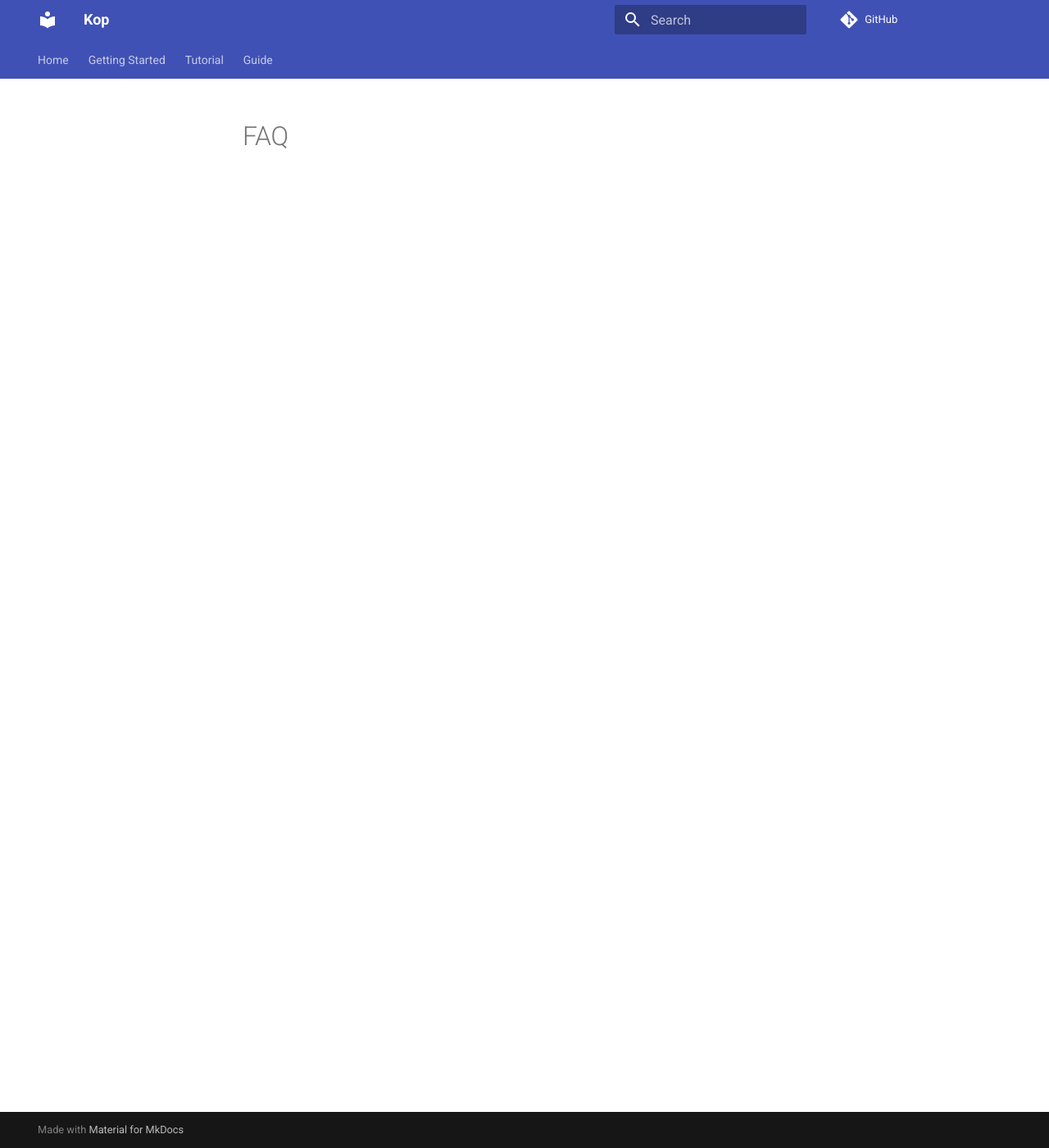
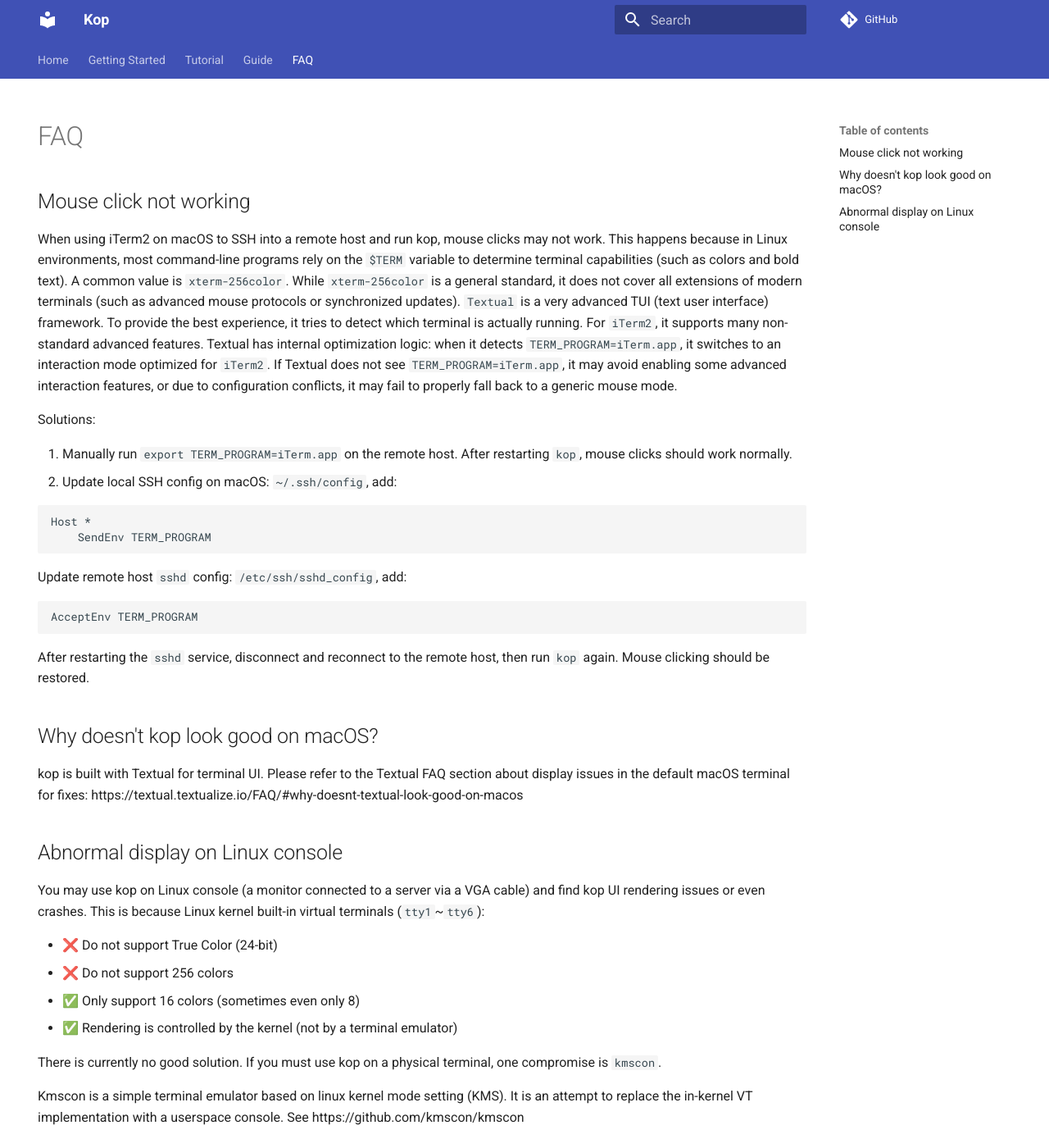
Before and after one commit to vegaoqiang/kop, an MkDocs documentation site: the page built from docs/faq.md, in a window 1280 px wide and 1400 px high. Shown: the whole window at 82% size. Built offline with MkDocs 1.6.1 and Material for MkDocs 9.7.7, drawn with Linux system fonts in a browser that asks for light colours; comment, search, counter and statistics services are not loaded.

Commit message:
add docs

````diff
--- a/docs/faq.md
+++ b/docs/faq.md
@@ -1 +1,45 @@
+---
+hide:
+  - navigation
+---
+
 # FAQ
+
+## Mouse click not working
+
+When using iTerm2 on macOS to SSH into a remote host and run kop, mouse clicks may not work. This happens because in Linux environments, most command-line programs rely on the `$TERM` variable to determine terminal capabilities (such as colors and bold text). A common value is `xterm-256color`. While `xterm-256color` is a general standard, it does not cover all extensions of modern terminals (such as advanced mouse protocols or synchronized updates). `Textual` is a very advanced TUI (text user interface) framework. To provide the best experience, it tries to detect which terminal is actually running. For `iTerm2`, it supports many non-standard advanced features. Textual has internal optimization logic: when it detects `TERM_PROGRAM=iTerm.app`, it switches to an interaction mode optimized for `iTerm2`. If Textual does not see `TERM_PROGRAM=iTerm.app`, it may avoid enabling some advanced interaction features, or due to configuration conflicts, it may fail to properly fall back to a generic mouse mode.
+
+Solutions:
+
+1. Manually run `export TERM_PROGRAM=iTerm.app` on the remote host. After restarting `kop`, mouse clicks should work normally.
+2. Update local SSH config on macOS: `~/.ssh/config`, add:
+
+```shell
+Host *
+    SendEnv TERM_PROGRAM
+```
+
+Update remote host `sshd` config: `/etc/ssh/sshd_config`, add:
+
+```shell
+AcceptEnv TERM_PROGRAM
+```
+
+After restarting the `sshd` service, disconnect and reconnect to the remote host, then run `kop` again. Mouse clicking should be restored.
+
+
+## Why doesn't kop look good on macOS?
+kop is built with Textual for terminal UI. Please refer to the Textual FAQ section about display issues in the default macOS terminal for fixes: https://textual.textualize.io/FAQ/#why-doesnt-textual-look-good-on-macos
+
+## Abnormal display on Linux console
+
+You may use kop on Linux console (a monitor connected to a server via a VGA cable) and find kop UI rendering issues or even crashes. This is because Linux kernel built-in virtual terminals (`tty1`~`tty6`):
+
+* ❌ Do not support True Color (24-bit)
+* ❌ Do not support 256 colors
+* ✅ Only support 16 colors (sometimes even only 8)
+* ✅ Rendering is controlled by the kernel (not by a terminal emulator)
+
+There is currently no good solution. If you must use kop on a physical terminal, one compromise is `kmscon`.
+
+Kmscon is a simple terminal emulator based on linux kernel mode setting (KMS). It is an attempt to replace the in-kernel VT implementation with a userspace console. See https://github.com/kmscon/kmscon
--- a/mkdocs.yml
+++ b/mkdocs.yml
@@ -47,6 +47,7 @@
     - guide/RoleBindings.md
     - guide/ClusterRoles.md
     - guide/ClusterRoleBindings.md
+  - FAQ: faq.md
 exclude_docs: |
   readme_ch.md
   guide/zh
````
